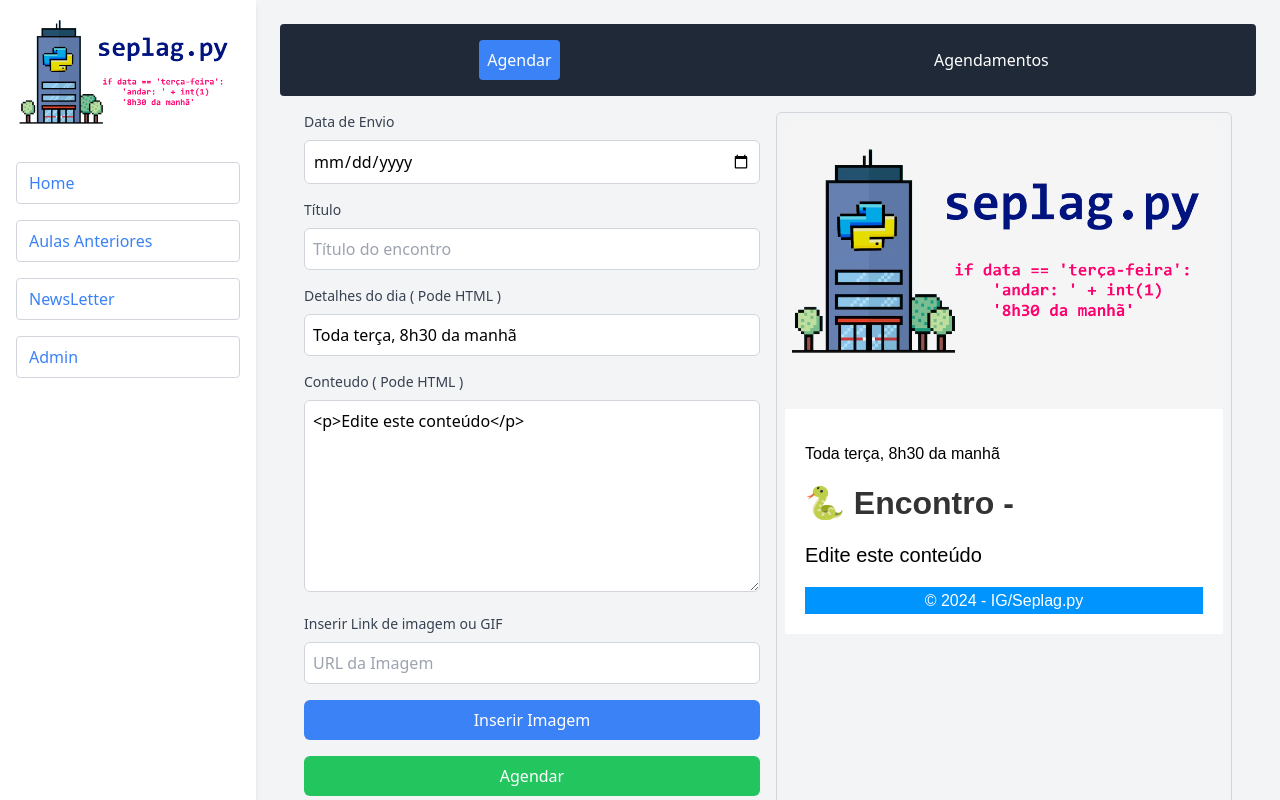
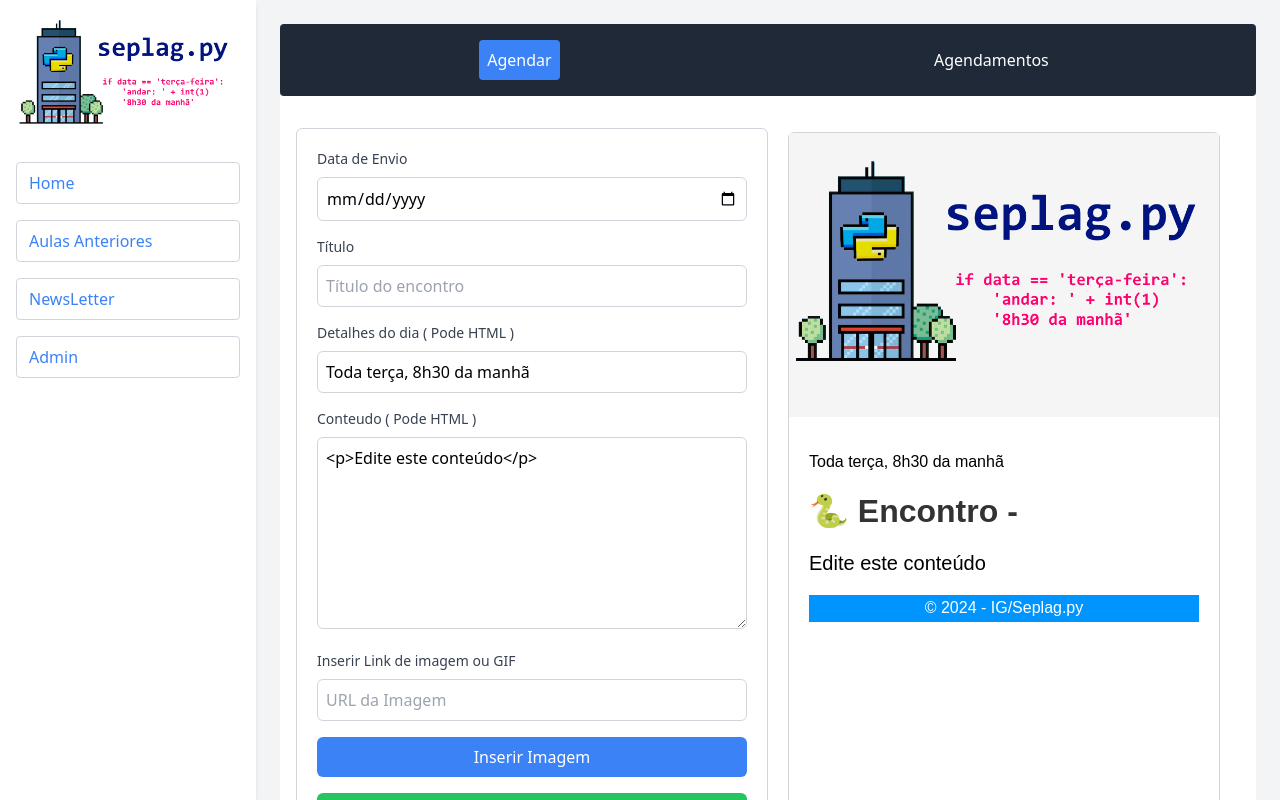
Before and after one commit to DadosGovPE/seplag.py, a React (Vite) app in the folder web/: page /admin-agendamento in a window 1280 px wide. Built offline with nearby package versions, Linux system fonts and the light colour scheme.

Commit message:
Update admin-agendamento.tsx

```diff
--- a/web/src/pages/admin/admin-agendamento/admin-agendamento.tsx
+++ b/web/src/pages/admin/admin-agendamento/admin-agendamento.tsx
@@ -95,9 +95,7 @@ const AdminAgendamento = () => {
   const [editingAppointment, setEditingAppointment] = useState<Appointment | null>(null);
   const [feedbackMessage, setFeedbackMessage] = useState<string | null>(null);
   const textareaRef = useRef<HTMLTextAreaElement>(null);
-console.log('====================================');
-console.log(editingAppointment);
-console.log('====================================');
+
   const insertImageToContent = () => {
     const textarea = textareaRef.current;
     if (textarea) {
@@ -169,9 +167,10 @@ console.log('====================================');
           scheduleText: editingAppointment.scheduleText
         });
 
-        console.log('Agendamento atualizado com sucesso:', response.data);
+        if(response.status == 200){
           setIsModalOpen(false);
           viewScheduledAppointments();
+        }
       } catch (error) {
         console.error('Erro ao atualizar agendamento:', error);
       }
@@ -184,7 +183,7 @@ console.log('====================================');
     .replace('{{meetingTitle}}', meetingTitle);
 
   return (
-    <div className="flex flex-col h-full">
+    <div className='bg-white min-h-screen'>
       <div className="bg-gray-800 text-white flex justify-around rounded p-4">
         <button
           className={`p-2 rounded ${activeSection === 'schedule' ? 'bg-blue-500' : ''}`}
@@ -205,7 +204,7 @@ console.log('====================================');
 
       <div className="flex flex-wrap p-4 justify-between flex-1">
         {activeSection === 'schedule' && (
-          <div className="w-full md:w-1/2 px-2 mb-4">
+          <div className="w-1/2 p-5 my-4 border border-gray-300 rounded-md">
             <label htmlFor="date_agendamento" className="block text-sm font-medium text-gray-700 mb-2">
               Data de Envio
             </label>
@@ -281,9 +280,9 @@ console.log('====================================');
         )}
 
 {activeSection === 'appointments' && (
-  <div className="flex flex-wrap justify-between flex-1">
-    <div className="w-full md:w-1/2 px-2 mb-4">
-      <ul className="border-gray-300 rounded-md border p-4">
+  <div className="flex-1 flex">
+    <div className="w-1/2 px-2">
+      <ul className="border-gray-300 rounded-md border p-5 h-full">
         {appointments.length > 0 ? (
           appointments.map((appointment) => (
             <li key={appointment.id} className="border-b py-2 flex justify-between items-center">
@@ -311,23 +310,26 @@ console.log('====================================');
         )}
       </ul>
     </div>
-    <div className="w-full md:w-1/2 px-2 mb-4">
+    <div className="w-1/2 p-5 border border-gray-300 rounded-md">
       {scheduleSelected ? (
         <iframe
           title="Visualização do Agendamento"
           srcDoc={appointments.find((appt) => appt.id === scheduleSelected)?.content || ''}
-          className="w-full h-full border-0"
+          className="w-full h-screen border-0"
         />
       ) : (
+        <div>
+
         <p>Selecione um agendamento para visualizar.</p>
+        </div>
       )}
     </div>
   </div>
 )}
 
         {activeSection === 'schedule' && (
-          <div className="w-full md:w-1/2 px-2 mb-4 h-full">
-            <div className="border border-gray-300 rounded-md p-2 h-full overflow-auto">
+          <div className="w-1/2 p-5 mb-4">
+            <div className="border border-gray-300 rounded-md h-full">
               <iframe
                 title="Visualização"
                 srcDoc={combinedHtml}
@@ -341,7 +343,7 @@ console.log('====================================');
       {isModalOpen && editingAppointment && (
   <div className="fixed inset-0 bg-gray-800 bg-opacity-50 flex items-center justify-center">
     <div className="bg-white p-4 rounded-md shadow-lg w-full max-w-5xl flex overflow-hidden">
-            <div className="w-1/2 p-4">
+      <div className="w-1/2 p-5 my-10">
         <h2 className="text-lg font-semibold mb-4">Editar Agendamento</h2>
         <textarea
           className="w-full h-48 border border-gray-300 rounded-md p-2 mb-4"
@@ -351,7 +353,7 @@ console.log('====================================');
         <input
           type="date"
           className="w-full border border-gray-300 rounded-md p-2 mb-4"
-                value={editingAppointment.date || ''}
+          value={editingAppointment.date ? new Date(editingAppointment.date).toISOString().split('T')[0] : ''}
           onChange={(e) => setEditingAppointment({ ...editingAppointment, date: e.target.value })}
         />
         <button
@@ -367,9 +369,9 @@ console.log('====================================');
           Fechar
         </button>
       </div>
-            <div className="w-1/2 p-4">
+      <div className="w-1/2 p-5 my-10">
         <h2 className="text-lg font-semibold mb-4">Pré-visualização</h2>
-              <div className="w-full h-full rounded-md overflow-hidden">
+        <div className="border border-gray-300 rounded-md h-full">
           <iframe
             title="Visualização"
             srcDoc={editingAppointment.content}
@@ -381,7 +383,9 @@ console.log('====================================');
   </div>
 )}
 
+
     </div>
+
   );
 };
 
```
Lines whose indentation alone changed are shown as unchanged.
